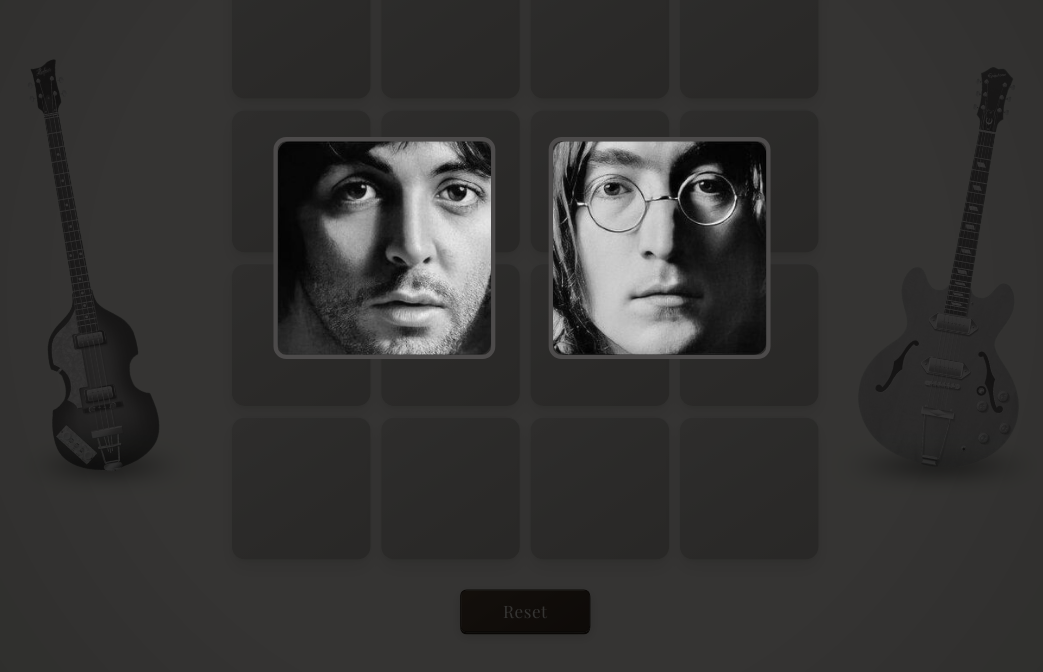
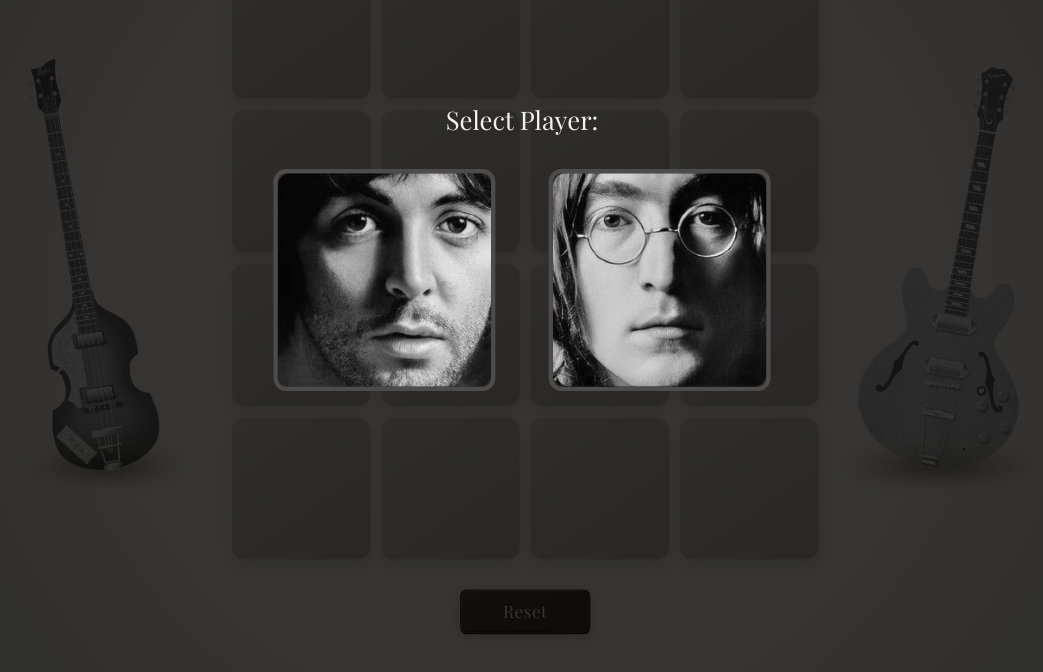
Before and after one commit to rnhnn/toe-to-toe, a React (Vite) app: page / in a window 1280 px wide. Shown: the part 106-778 px from the top of the page, without its empty margins (118-1161 px from the left). Built offline with nearby package versions, Linux system fonts and the light colour scheme.

Commit message:
add modal title

```diff
--- a/src/components/SelectOverlay.jsx
+++ b/src/components/SelectOverlay.jsx
@@ -3,7 +3,7 @@ export default function SelectOverlay({ isOpen, onSelect }) {
   return (
     <div className={`modal-overlay ${isOpen ? "" : "is-hidden"}`} role="dialog" aria-modal="true">
       <div className="modal">
-
+        <h2 className="modal-title">Select Player:</h2>
         <div className="modal-actions modal-actions--portraits">
           <button
             type="button"
```
